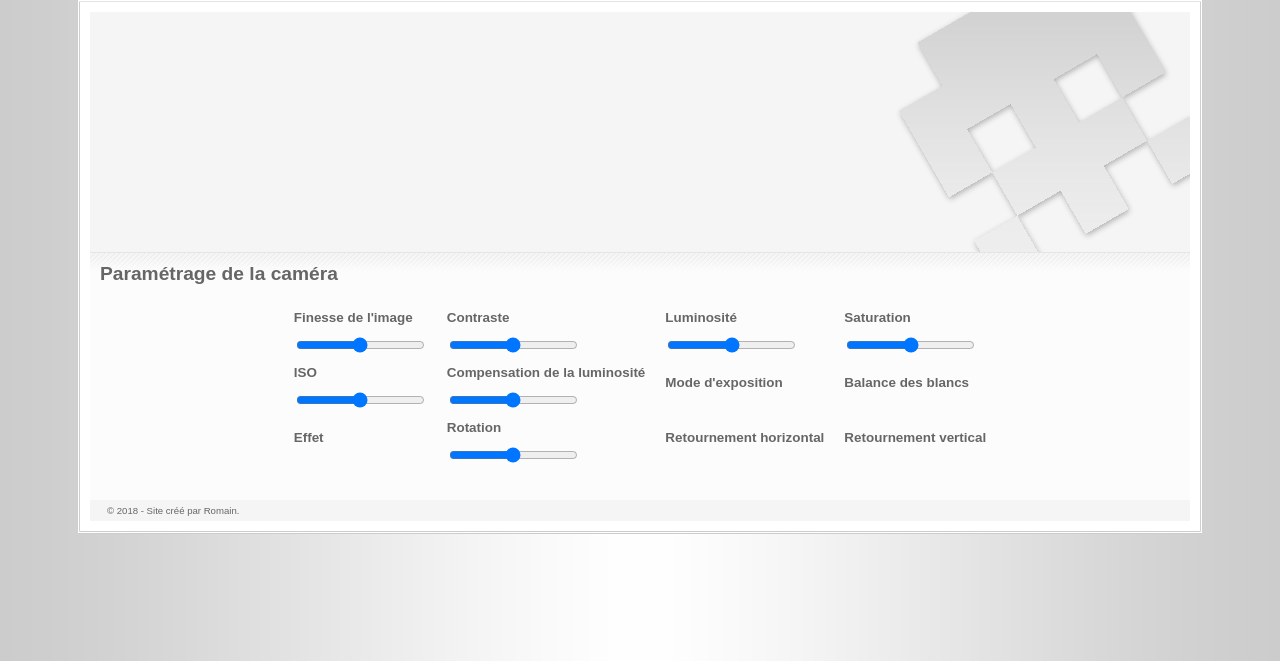
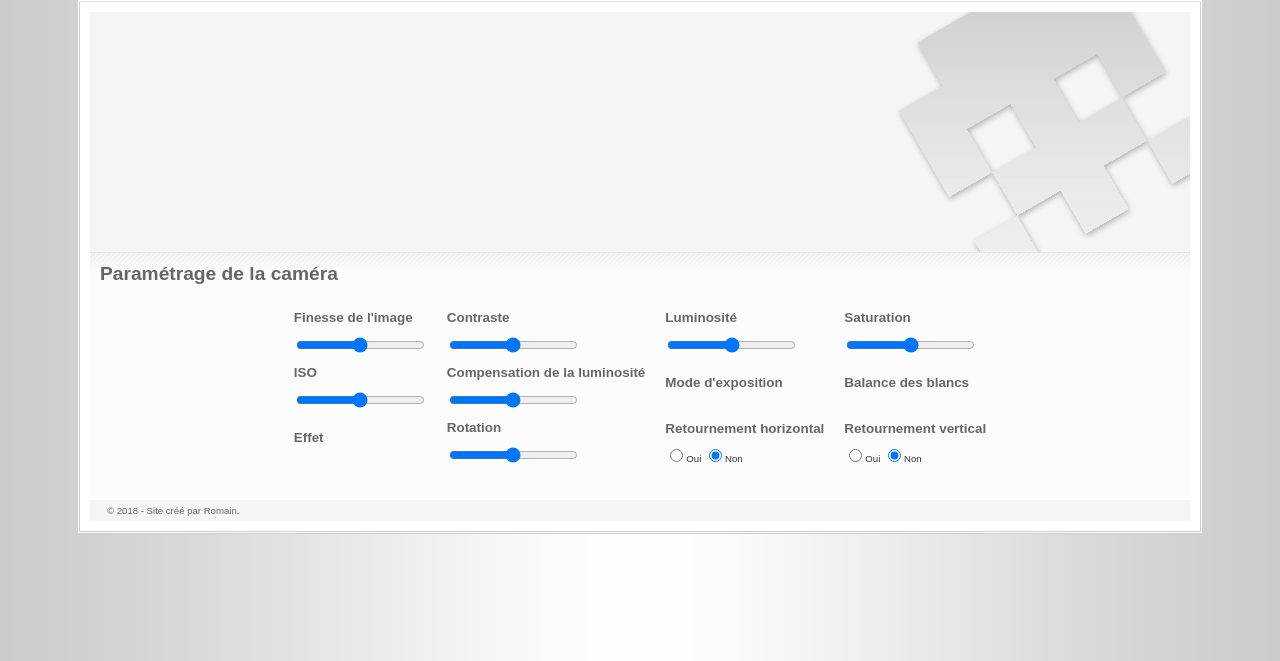
Before and after one commit to Natars-sourcecodes/rpi_videosurveillance, a PHP site: page /parametre.php in a window 1280 px wide. Shown: the part 21-682 px from the top of the page. Run offline with PHP 8.4, Linux system fonts and the light colour scheme.

Commit message:
Ajout des options pour le retournement horizontal/vertical de l'image (bouton radio) Ajustement de l'alignement via des tabulation (petites et moyennes)

```diff
--- a/parametre.php
+++ b/parametre.php
@@ -64,9 +64,13 @@
 								</td>
 								<td>
 									<label><h2>Retournement horizontal</h2></label>
+									<span class="small"><input type="radio" name="retourneHorizontal" value="oui" id="oui" /><label>Oui</label></span>
+									<span><input type="radio" name="retourneHorizontal" value="non" id="non" checked/><label>Non</label></span>
 								</td>
 								<td>
 									<label><h2>Retournement vertical</h2></label>
+									<span class="small"><input type="radio" name="retourneVertical" value="oui" id="oui" /><label>Oui</label></span>
+									<span><input type="radio" name="retourneVertical" value="non" id="non" checked /><label>Non</label></span>
 								</td>
 							</tr>
 						</table>
```
